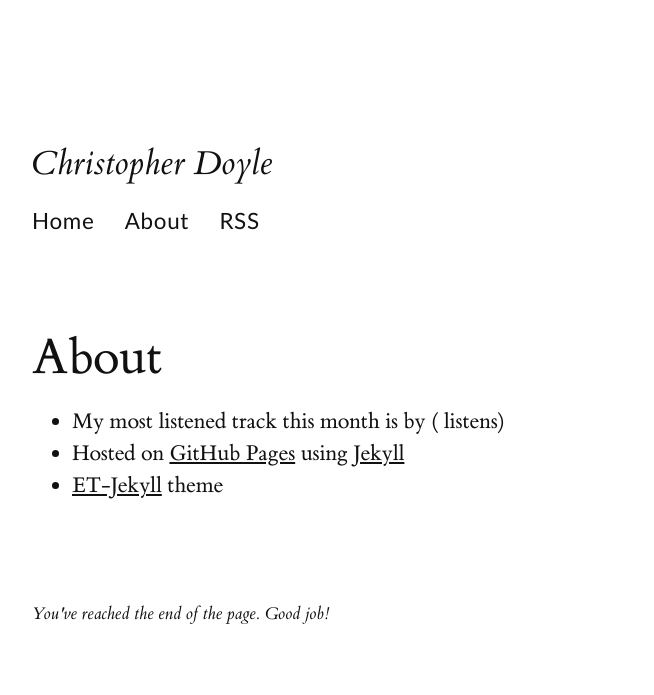
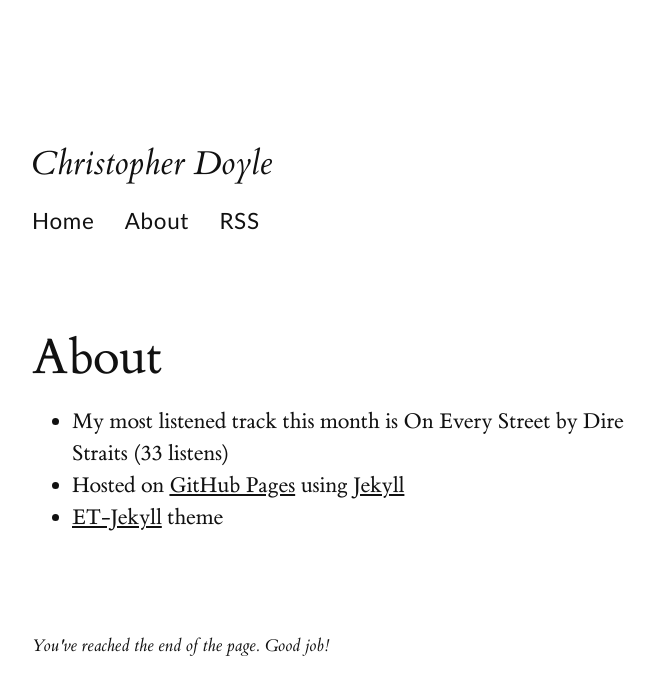
Before and after one commit to christopherdoyle/christopherdoyle.github.io, a Jekyll site: the page built from about.md, in a window 1280 px wide. Shown: the top 695 px of the page, without its empty margins (128-782 px from the left). Built offline with Jekyll 4.4.1, drawn with Linux system fonts in a browser that asks for light colours.

Commit message:
Updated config with latest top track from last.fm (#10)
Co-authored-by: github-actions <github-actions@github.com>

```diff
--- a/_config.yml
+++ b/_config.yml
@@ -1,13 +1,16 @@
-title: Christopher Doyle
-description:
-url: "https://christopherdoyle.github.io/"
-
-exclude: [code, node_modules]
-
+description: null
+exclude:
+- code
+- node_modules
+highlighter: rouge
+input: GFM
+markdown: kramdown
 sass:
   sass_dir: _sass
   style: compressed
-
-markdown: kramdown
-highlighter: rouge
-input: GFM
+title: Christopher Doyle
+top_track:
+  artist: Dire Straits
+  name: On Every Street
+  playcount: 33
+url: https://christopherdoyle.github.io/
```
